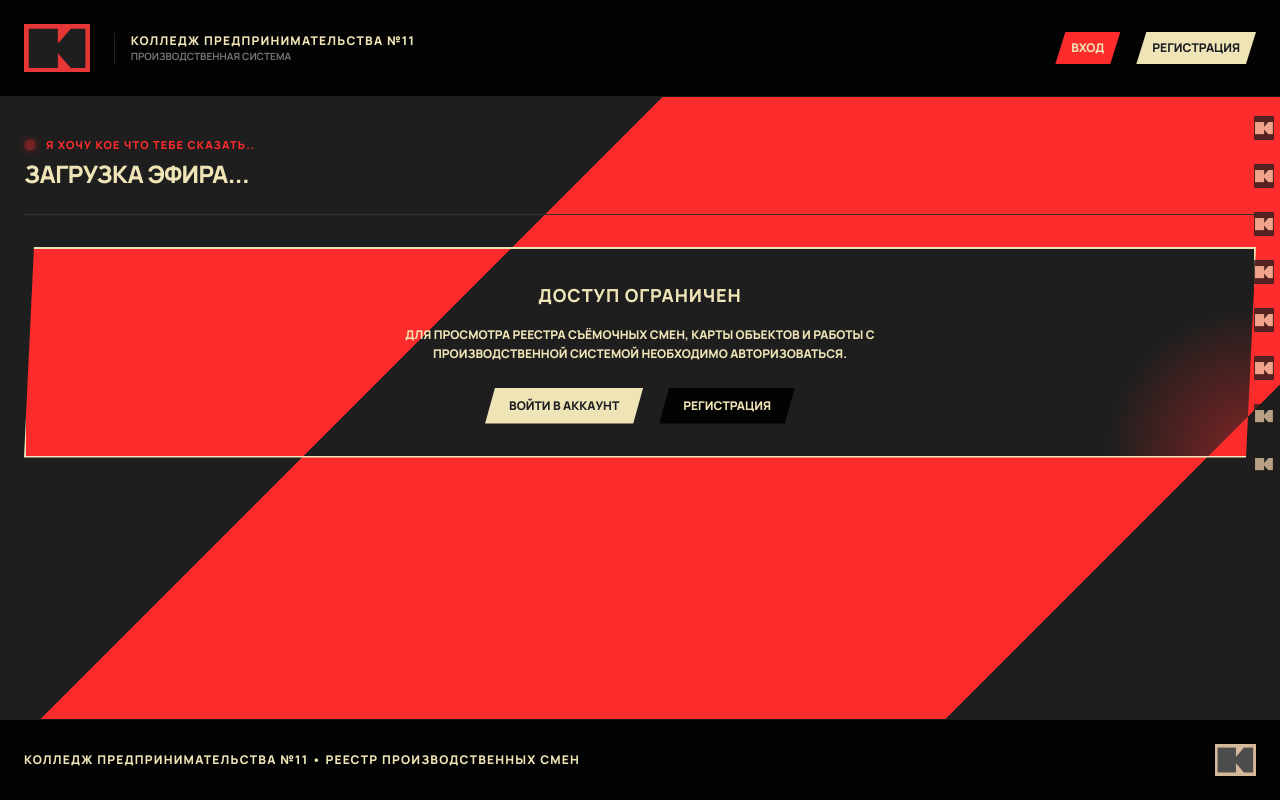
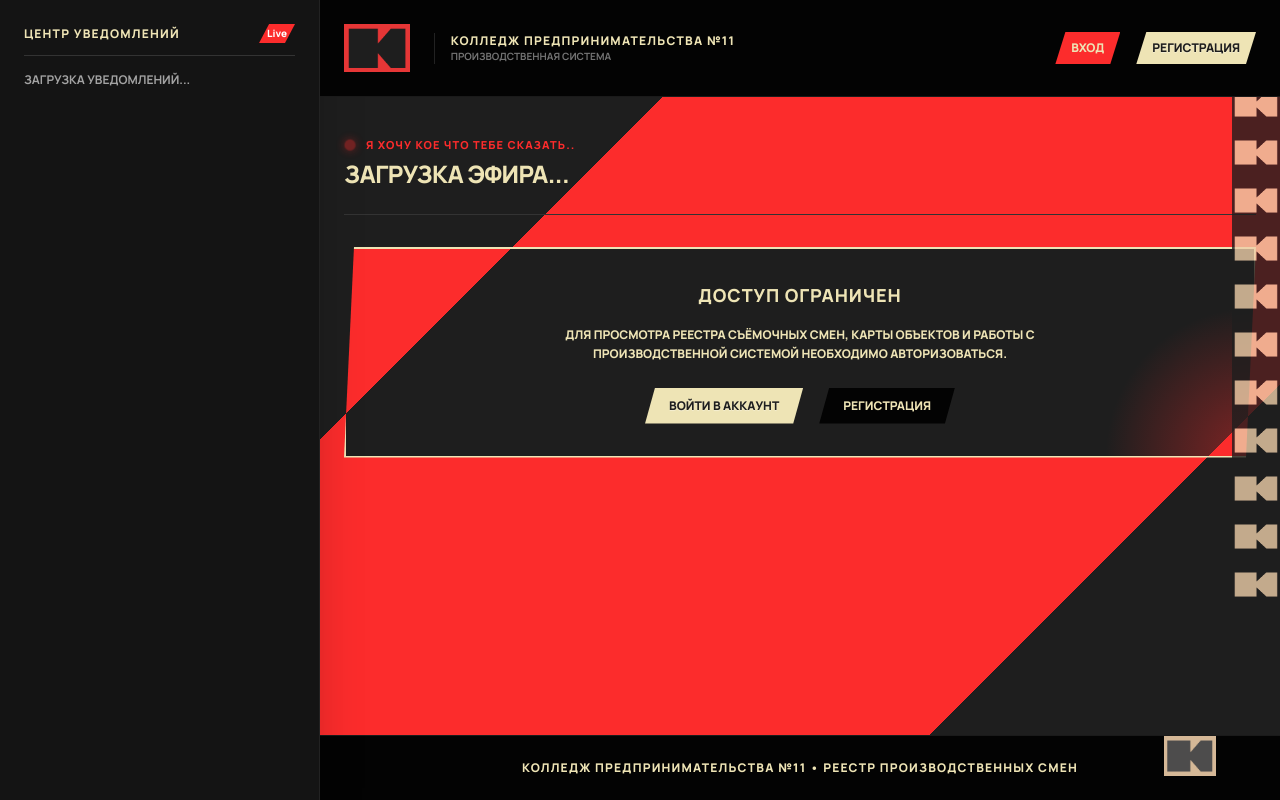
Before and after one commit to BUMBUM-BUM/kp11-film-crew, a website: page kp11-film-crew/public/index.html in a window 1280 px wide. Drawn offline with nearby package versions, Linux system fonts and the light colour scheme.

Commit message:
Update index.html

```diff
--- a/kp11-film-crew/public/index.html
+++ b/kp11-film-crew/public/index.html
@@ -22,12 +22,26 @@
       animation: recPulse 1.5s infinite ease-in-out;
       display: inline-block;
     }
-    @keyframes verticalMarquee {
+    /* Бесшовная бесконечная вертикальная бегущая строка без отступов */
+    @keyframes verticalInfiniteScroll {
       0% { transform: translateY(0); }
       100% { transform: translateY(-50%); }
     }
+    .vertical-ticker-container {
+      position: fixed;
+      right: 0;
+      top: 0;
+      bottom: 0;
+      width: 48px;
+      overflow: hidden;
+      pointer-events: none;
+      z-index: 40;
+      opacity: 0.8;
+    }
     .vertical-ticker-track {
-      animation: verticalMarquee 15s linear infinite;
+      display: flex;
+      flex-direction: column;
+      animation: verticalInfiniteScroll 12s linear infinite;
     }
     .vertical-ticker-track:hover {
       animation-play-state: paused;
@@ -36,23 +50,48 @@
 </head>
 <body class="min-h-screen flex flex-col selection:bg-[var(--brand-red)] selection:text-white paper-block relative overflow-x-hidden">
 
-  <!-- Вертикальная бегущая строка с logo3.png у правого края экрана -->
-  <div class="fixed right-0 top-24 bottom-0 w-8 pointer-events-none z-40 overflow-hidden hidden xl:block opacity-75">
-    <div class="vertical-ticker-track flex flex-col items-center space-y-6">
-      <!-- Повторяющиеся картинки для непрерывной анимации -->
-      <img src="/img/logo3.png" alt="ticker" class="w-6 h-6 object-contain">
-      <img src="/img/logo3.png" alt="ticker" class="w-6 h-6 object-contain">
-      <img src="/img/logo3.png" alt="ticker" class="w-6 h-6 object-contain">
-      <img src="/img/logo3.png" alt="ticker" class="w-6 h-6 object-contain">
-      <img src="/img/logo3.png" alt="ticker" class="w-6 h-6 object-contain">
-      <img src="/img/logo3.png" alt="ticker" class="w-6 h-6 object-contain">
-      <img src="/img/logo3.png" alt="ticker" class="w-6 h-6 object-contain">
-      <img src="/img/logo3.png" alt="ticker" class="w-6 h-6 object-contain">
-      <img src="/img/logo3.png" alt="ticker" class="w-6 h-6 object-contain">
-      <img src="/img/logo3.png" alt="ticker" class="w-6 h-6 object-contain">
+  <!-- Бесконечная вертикальная бегущая строка с увеличенным logo3.png без отступов (дубль для бесшовности) -->
+  <div class="vertical-ticker-container hidden xl:block">
+    <div class="vertical-ticker-track">
+      <!-- Блок 1 -->
+      <img src="/img/logo3.png" alt="ticker" class="w-12 h-12 object-block block m-0 p-0">
+      <img src="/img/logo3.png" alt="ticker" class="w-12 h-12 object-block block m-0 p-0">
+      <img src="/img/logo3.png" alt="ticker" class="w-12 h-12 object-block block m-0 p-0">
+      <img src="/img/logo3.png" alt="ticker" class="w-12 h-12 object-block block m-0 p-0">
+      <img src="/img/logo3.png" alt="ticker" class="w-12 h-12 object-block block m-0 p-0">
+      <img src="/img/logo3.png" alt="ticker" class="w-12 h-12 object-block block m-0 p-0">
+      <img src="/img/logo3.png" alt="ticker" class="w-12 h-12 object-block block m-0 p-0">
+      <img src="/img/logo3.png" alt="ticker" class="w-12 h-12 object-block block m-0 p-0">
+      <!-- Блок 2 (точная копия для бесшовного цикла) -->
+      <img src="/img/logo3.png" alt="ticker" class="w-12 h-12 object-block block m-0 p-0">
+      <img src="/img/logo3.png" alt="ticker" class="w-12 h-12 object-block block m-0 p-0">
+      <img src="/img/logo3.png" alt="ticker" class="w-12 h-12 object-block block m-0 p-0">
+      <img src="/img/logo3.png" alt="ticker" class="w-12 h-12 object-block block m-0 p-0">
+      <img src="/img/logo3.png" alt="ticker" class="w-12 h-12 object-block block m-0 p-0">
+      <img src="/img/logo3.png" alt="ticker" class="w-12 h-12 object-block block m-0 p-0">
+      <img src="/img/logo3.png" alt="ticker" class="w-12 h-12 object-block block m-0 p-0">
+      <img src="/img/logo3.png" alt="ticker" class="w-12 h-12 object-block block m-0 p-0">
     </div>
   </div>
 
+  <!-- Статичный Логотип 2 на красной линии фона (вне перекрываемых панелей) -->
+  <div class="fixed bottom-6 right-16 z-30 hidden lg:block opacity-90 pointer-events-none">
+    <img src="/img/logo2.png" alt="Логотип 2" class="h-10 w-auto object-contain">
+  </div>
+
+  <!-- Левая панель уведомлений на всю вертикальную часть экрана -->
+  <aside class="fixed left-0 top-0 bottom-0 w-80 bg-[#141414] border-r border-[#222222] p-6 hidden xl:flex flex-col z-40 overflow-y-auto space-y-4 shadow-2xl">
+    <div class="flex items-center justify-between border-b border-[#333333] pb-3">
+      <h3 class="text-xs font-extrabold uppercase tracking-widest text-[var(--brand-beige)]">Центр уведомлений</h3>
+      <span class="text-[10px] px-2 py-0.5 bg-[var(--brand-red)] text-white unified-parallelogram font-extrabold">Live</span>
+    </div>
+    <div id="notificationsContainer" class="space-y-3 flex-grow">
+      <p class="text-xs text-neutral-400 uppercase font-bold">Загрузка уведомлений...</p>
+    </div>
+  </aside>
+
+  <!-- Основной контейнер с отступом слева под фиксированную панель уведомлений -->
+  <div class="xl:pl-80 flex-grow flex flex-col">
     <header class="bg-[#030303] border-b border-[#1A1A1A] sticky top-0 z-50">
       <div class="max-w-7xl mx-auto px-6 h-24 flex items-center justify-between">
         <div class="flex items-center space-x-6">
@@ -104,31 +143,9 @@
           <button onclick="switchTab('admin')" id="tabAdminBtn" class="hidden px-6 py-2.5 font-extrabold text-xs uppercase bg-[var(--brand-beige)] text-[var(--brand-black)] unified-parallelogram paper-cut-text-dark transition">Администрирование</button>
         </div>
 
-      <!-- Главная вкладка "Смены" с панелью уведомлений слева -->
+        <!-- Вкладка "Смены" с событиями слева и блоком "Учётная запись" справа -->
         <div id="viewShoots" class="grid grid-cols-1 lg:grid-cols-12 gap-8">
 
-        <!-- Левая колонка: Панель уведомлений в том же сером стиле, что и фон/карточки -->
-        <div class="lg:col-span-4 space-y-6">
-          <div class="p-6 shoot-card-pure unified-parallelogram space-y-4 shadow-xl">
-            <div class="flex items-center justify-between border-b border-[var(--brand-beige)]/30 pb-2">
-              <h3 class="text-xs font-extrabold uppercase tracking-widest text-[var(--brand-beige)]">Центр уведомлений</h3>
-              <span class="text-[10px] px-2 py-0.5 bg-[var(--brand-red)] text-white unified-parallelogram font-extrabold">Live</span>
-            </div>
-            <!-- Контейнер уведомлений (назначения, оценки, напоминания, личные сообщения) -->
-            <div id="notificationsContainer" class="space-y-3 max-h-[500px] overflow-y-auto pr-1">
-              <p class="text-xs text-[var(--brand-beige)] uppercase font-bold">Нет новых уведомлений.</p>
-            </div>
-          </div>
-
-          <div class="p-6 account-card">
-            <h3 class="text-xs font-extrabold uppercase tracking-widest mb-4 border-b border-[#D5C895] pb-2 text-[var(--brand-black)]">Учётная запись</h3>
-            <div id="sidebarProfile" class="text-xs space-y-3 font-medium text-[var(--brand-black)]">
-              <p>Загрузка данных профиля...</p>
-            </div>
-          </div>
-        </div>
-
-        <!-- Правая часть: Реестр смен -->
           <div class="lg:col-span-8 space-y-6">
             <div class="flex items-center justify-between">
               <span id="globalStatsText" class="text-xs font-extrabold uppercase text-neutral-400">Загрузка статистики...</span>
@@ -138,6 +155,17 @@
               <div class="p-8 shoot-card-pure unified-parallelogram text-center font-bold text-xs uppercase text-[var(--brand-beige)]">Загрузка данных...</div>
             </div>
           </div>
+
+          <!-- Возвращенный блок "Учётная запись" справа от событий -->
+          <div class="lg:col-span-4 space-y-6">
+            <div class="p-6 account-card">
+              <h3 class="text-xs font-extrabold uppercase tracking-widest mb-4 border-b border-[#D5C895] pb-2 text-[var(--brand-black)]">Учётная запись</h3>
+              <div id="sidebarProfile" class="text-xs space-y-3 font-medium text-[var(--brand-black)]">
+                <p>Загрузка данных профиля...</p>
+              </div>
+            </div>
+          </div>
+
         </div>
 
         <div id="viewMap" class="hidden space-y-4">
@@ -189,7 +217,6 @@
                 <p class="text-xs text-neutral-400 font-bold">Поиск по ФИО, выдача ролей и полное удаление пользователей из системы.</p>
               </div>
               <div class="flex items-center space-x-3 w-full md:w-auto">
-              <!-- Кнопка отправки персонального сообщения для мастеров и админов -->
                 <button onclick="openMessageModal()" class="px-4 py-2 text-xs font-extrabold uppercase bg-[var(--brand-beige)] text-[var(--brand-black)] unified-parallelogram paper-cut-text-dark hover:opacity-95 transition">Отправить сообщение</button>
                 <input type="text" id="adminSearch" oninput="filterAdminUsers()" placeholder="Поиск по ФИО или группе..." class="bg-[#030303] text-[var(--brand-beige)] px-3.5 py-2 text-xs font-bold unified-parallelogram focus:outline-none w-full md:w-64 border border-[#222222]">
               </div>
@@ -199,8 +226,14 @@
             </div>
           </div>
         </div>
+
       </div>
     </main>
+
+    <footer class="border-t border-[#1A1A1A] bg-[#030303] py-6 text-center text-xs font-extrabold uppercase tracking-widest pixel-text-invert">
+      Колледж Предпринимательства №11 • Реестр производственных смен
+    </footer>
+  </div>
 
   <!-- Модальное окно отправки личного сообщения мастером/админом -->
   <div id="messageModal" class="hidden fixed inset-0 bg-black/80 backdrop-blur-sm flex items-center justify-center p-4 z-50">
@@ -304,15 +337,6 @@
     </div>
   </div>
 
-  <!-- Футер с глубоким чёрным цветом и размещением logo2.png на красной линии фона снизу справа -->
-  <footer class="border-t border-[#1A1A1A] bg-[#030303] py-6 text-center text-xs font-extrabold uppercase tracking-widest pixel-text-invert relative">
-    <div class="max-w-7xl mx-auto px-6 flex flex-col md:flex-row items-center justify-between gap-4">
-      <span>Колледж Предпринимательства №11 • Реестр производственных смен</span>
-      <!-- Дополнительный логотип logo2.png на нижней линии фона -->
-      <img src="/img/logo2.png" alt="Дополнительный логотип" class="h-8 w-auto object-contain opacity-90">
-    </div>
-  </footer>
-
   <script src="/js/app.js"></script>
 </body>
 </html>
```
Lines whose indentation alone changed are shown as unchanged.
